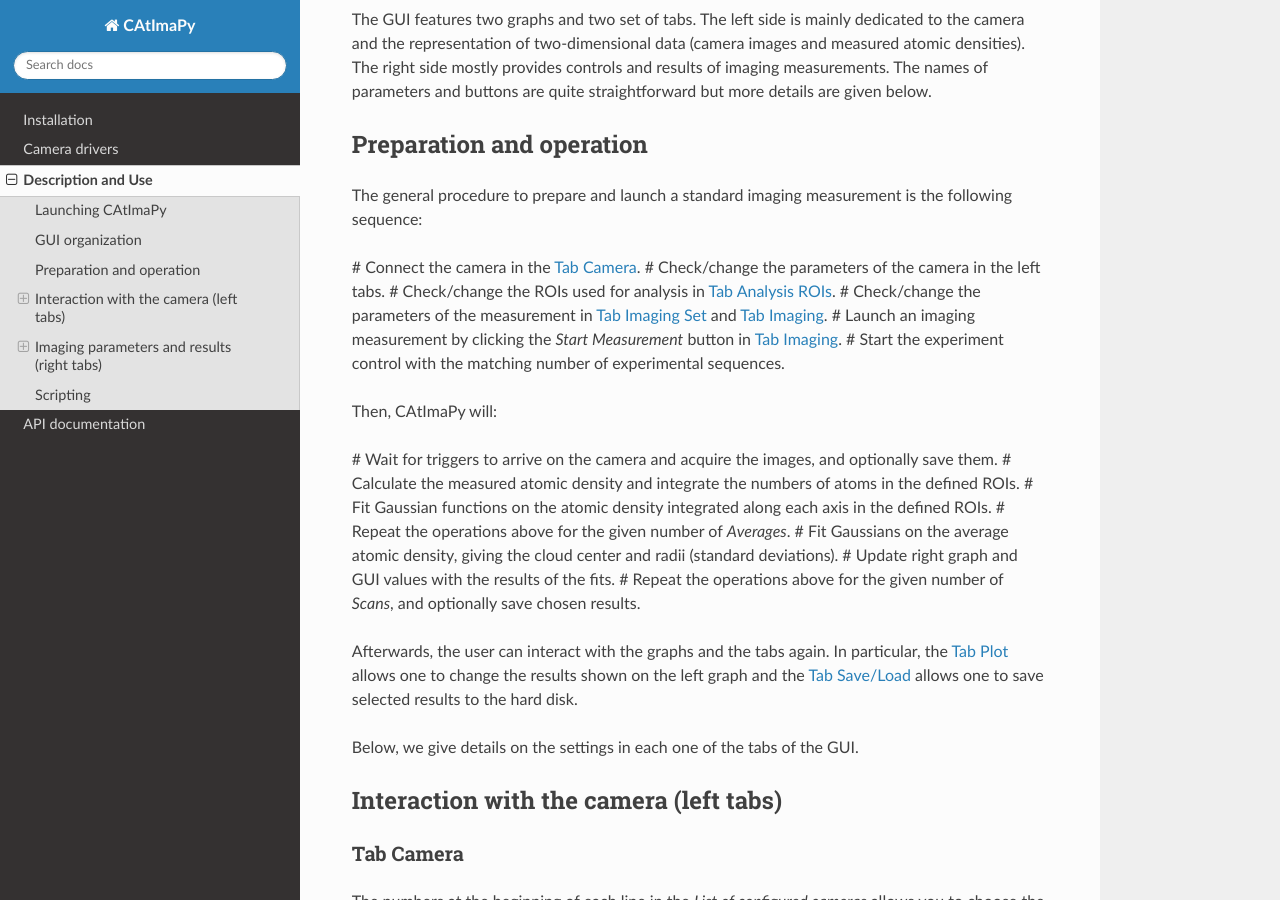
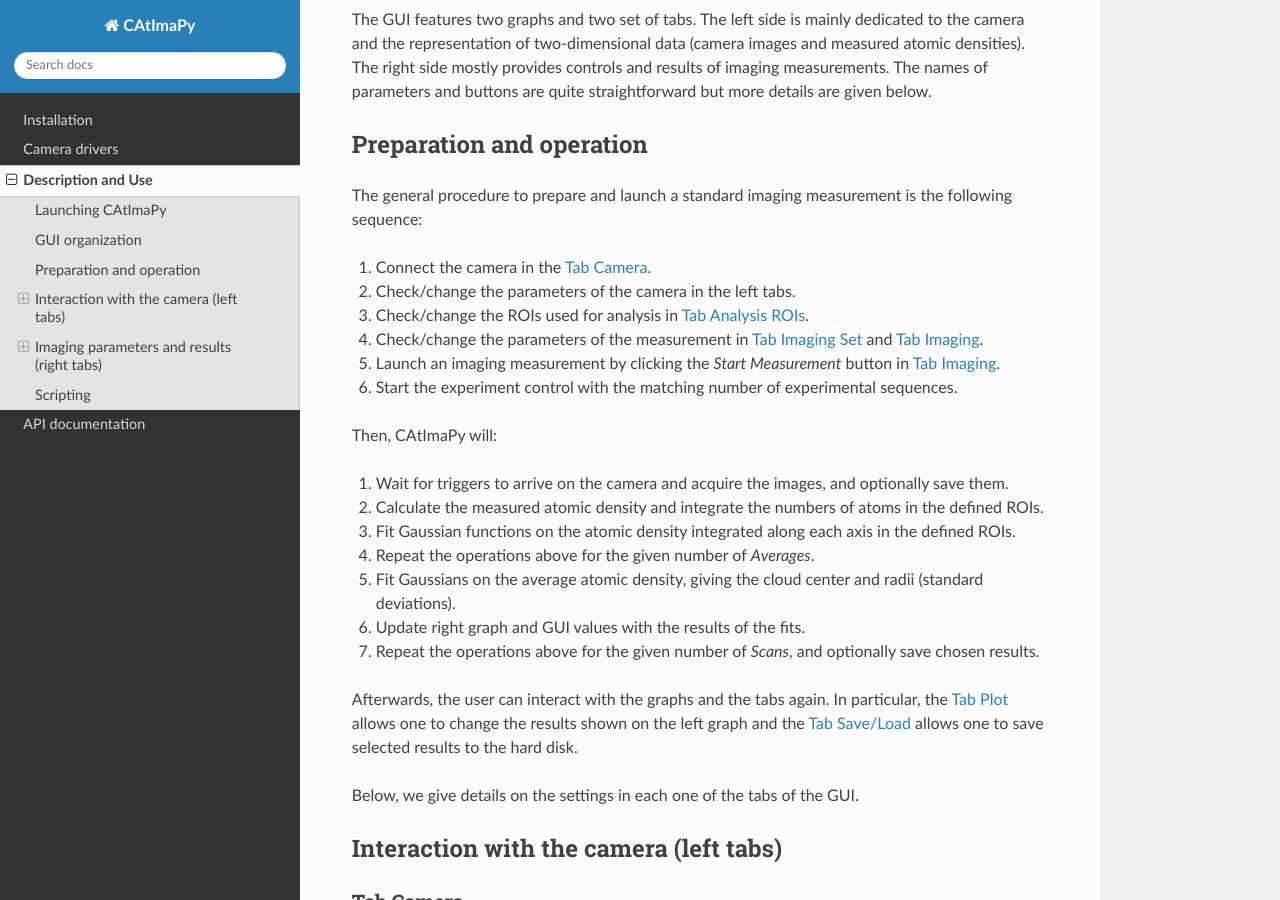
Before and after one commit to SebastienGarciaAissa/CAtImaPy, a Sphinx documentation site: the page built from docs/description_and_use.rst, in a window 1280 px wide and 900 px high, scrolled down 881 px. Built offline with Sphinx 7.4.7 and the Read the Docs theme 2.0.0, drawn with Linux system fonts in a browser that asks for light colours; some of the changed text lies outside the part shown.

Commit message:
resolve small esthetic issues

```diff
--- a/docs/description_and_use.rst
+++ b/docs/description_and_use.rst
@@ -9,7 +9,7 @@ Launching CAtImaPy
 
 CAtImaPy can be launched by Python or IPython. If you have Python installed,
 you can normally launch CAtImaPy by double-clicking on the *CAtImaPy.py* file in *CAtImaPy* folder.
-You can also run it via a python coding software like `Spyder <https://www.spyder-ide.org/>`.
+You can also run it via a python coding software like `Spyder <https://www.spyder-ide.org/>`_.
 
 You should then see the GUI opening like this :
 
@@ -30,22 +30,33 @@ Preparation and operation
 
 The general procedure to prepare and launch a standard imaging measurement is the following sequence:
 
-# Connect the camera in the :ref:`Tab-Camera`.
-# Check/change the parameters of the camera in the left tabs.
-# Check/change the ROIs used for analysis in :ref:`Tab-Analysis-ROIs`.
-# Check/change the parameters of the measurement in :ref:`Tab-Imaging-Set` and :ref:`Tab-Imaging`.
-# Launch an imaging measurement by clicking the *Start Measurement* button in :ref:`Tab-Imaging`.
-# Start the experiment control with the matching number of experimental sequences.
+#. Connect the camera in the :ref:`Tab-Camera`.
+
+#. Check/change the parameters of the camera in the left tabs.
+
+#. Check/change the ROIs used for analysis in :ref:`Tab-Analysis-ROIs`.
+
+#. Check/change the parameters of the measurement in :ref:`Tab-Imaging-Set` and :ref:`Tab-Imaging`.
+
+#. Launch an imaging measurement by clicking the *Start Measurement* button in :ref:`Tab-Imaging`.
+
+#. Start the experiment control with the matching number of experimental sequences.
 
 Then, CAtImaPy will:
 
-# Wait for triggers to arrive on the camera and acquire the images, and optionally save them.
-# Calculate the measured atomic density and integrate the numbers of atoms in the defined ROIs.
-# Fit Gaussian functions on the atomic density integrated along each axis in the defined ROIs.
-# Repeat the operations above for the given number of *Averages*.
-# Fit Gaussians on the average atomic density, giving the cloud center and radii (standard deviations).
-# Update right graph and GUI values with the results of the fits.
-# Repeat the operations above for the given number of *Scans*, and optionally save chosen results.
+#. Wait for triggers to arrive on the camera and acquire the images, and optionally save them.
+
+#. Calculate the measured atomic density and integrate the numbers of atoms in the defined ROIs.
+
+#. Fit Gaussian functions on the atomic density integrated along each axis in the defined ROIs.
+
+#. Repeat the operations above for the given number of *Averages*.
+
+#. Fit Gaussians on the average atomic density, giving the cloud center and radii (standard deviations).
+
+#. Update right graph and GUI values with the results of the fits.
+
+#. Repeat the operations above for the given number of *Scans*, and optionally save chosen results.
 
 Afterwards, the user can interact with the graphs and the tabs again.
 In particular, the :ref:`Tab-plot` allows one to change the results shown on the left graph
```
